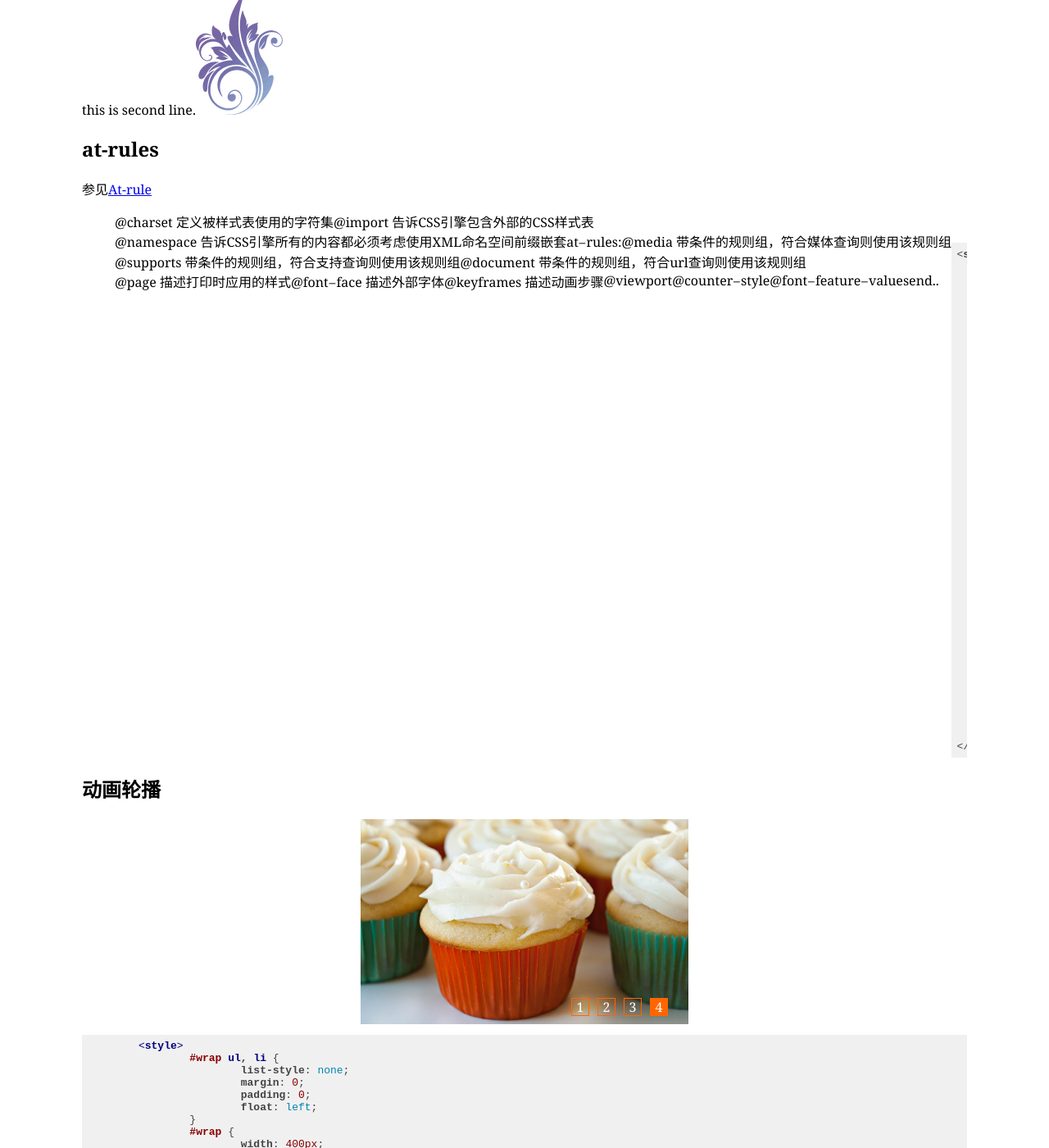
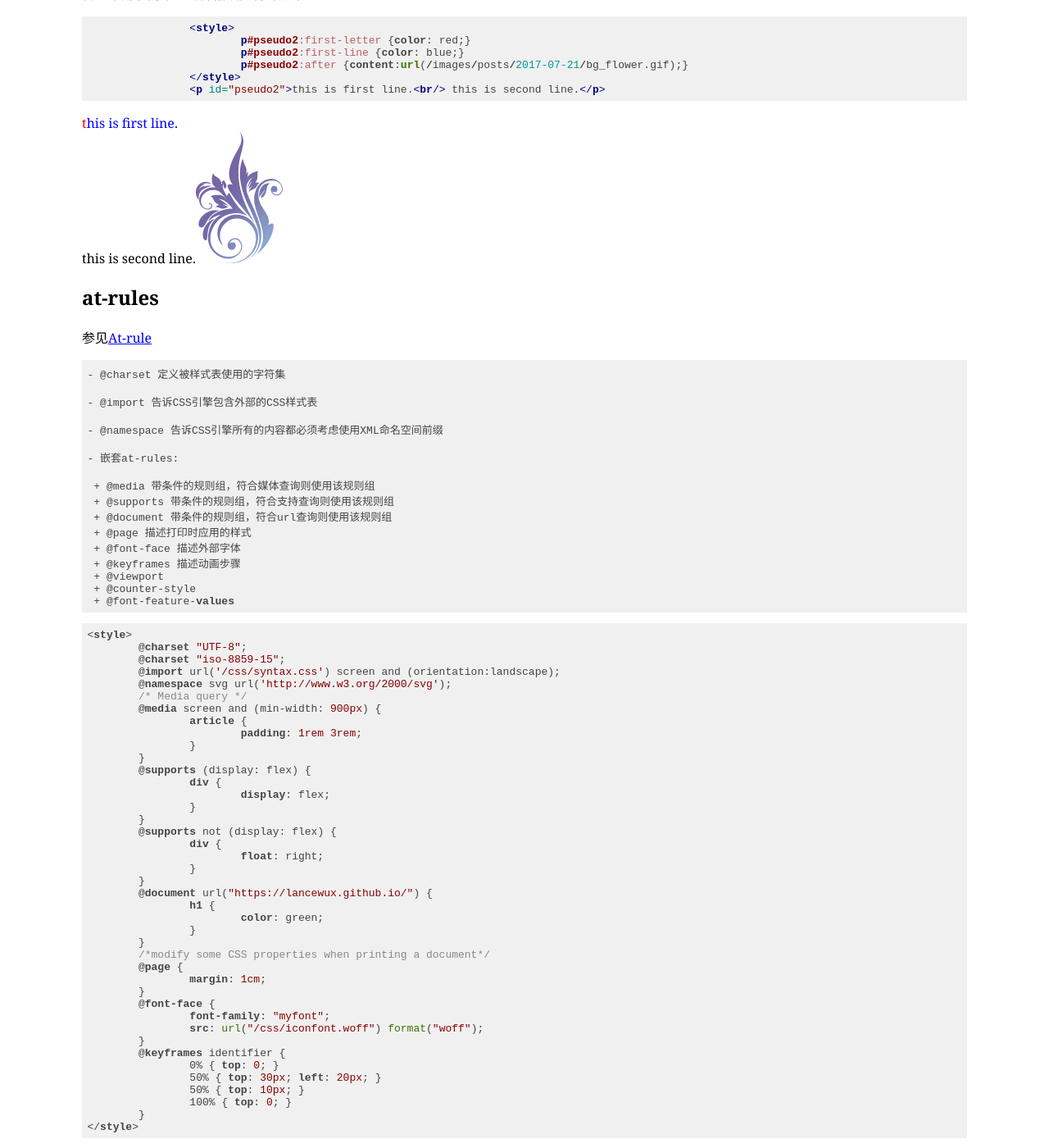
Before and after one commit to lancewux/lancewux.github.io, a Jekyll site: the page built from _posts/2017-07-21-css3.md, in a window 1280 px wide and 1400 px high, scrolled down 4672 px. Shown: the whole window at 82% size. Built offline with Jekyll 4.4.1, drawn with Linux system fonts in a browser that asks for light colours; our own code applies the rules of GitHub Pages for plain Markdown files; some of the changed text lies outside the part shown.

Commit message:
fix bugs

````diff
--- a/_posts/2017-07-21-css3.md
+++ b/_posts/2017-07-21-css3.md
@@ -2,6 +2,7 @@
 
 CSS3 规范仍在完善中，CSS3 被划分为模块，最重要的模块包括：
 
+```
 - 选择器
 - 框模型
 - 背景和边框
@@ -10,6 +11,7 @@ CSS3 规范仍在完善中，CSS3 被划分为模块，最重要的模块包括
 - 动画
 - 多列布局
 - 用户界面
+```
 
 边框
 -
@@ -414,22 +416,25 @@ at-rules
 
 参见<a href="https://developer.mozilla.org/en-US/docs/Web/CSS/At-rule" target="_blank">At-rule</a>
 
+```
 - @charset 定义被样式表使用的字符集
+
 - @import 告诉CSS引擎包含外部的CSS样式表
+
 - @namespace 告诉CSS引擎所有的内容都必须考虑使用XML命名空间前缀
-- 嵌套at&minus;rules:
+
+- 嵌套at-rules:
+
  + @media 带条件的规则组，符合媒体查询则使用该规则组
  + @supports 带条件的规则组，符合支持查询则使用该规则组
  + @document 带条件的规则组，符合url查询则使用该规则组
  + @page 描述打印时应用的样式
- + @font&minus;face 描述外部字体
+ + @font-face 描述外部字体
  + @keyframes 描述动画步骤
  + @viewport
- + @counter&minus;style
- + @font&minus;feature&minus;values
-- end..
-
-<br/>
+ + @counter-style
+ + @font-feature-values
+```
 
 ```
 <style>
````
